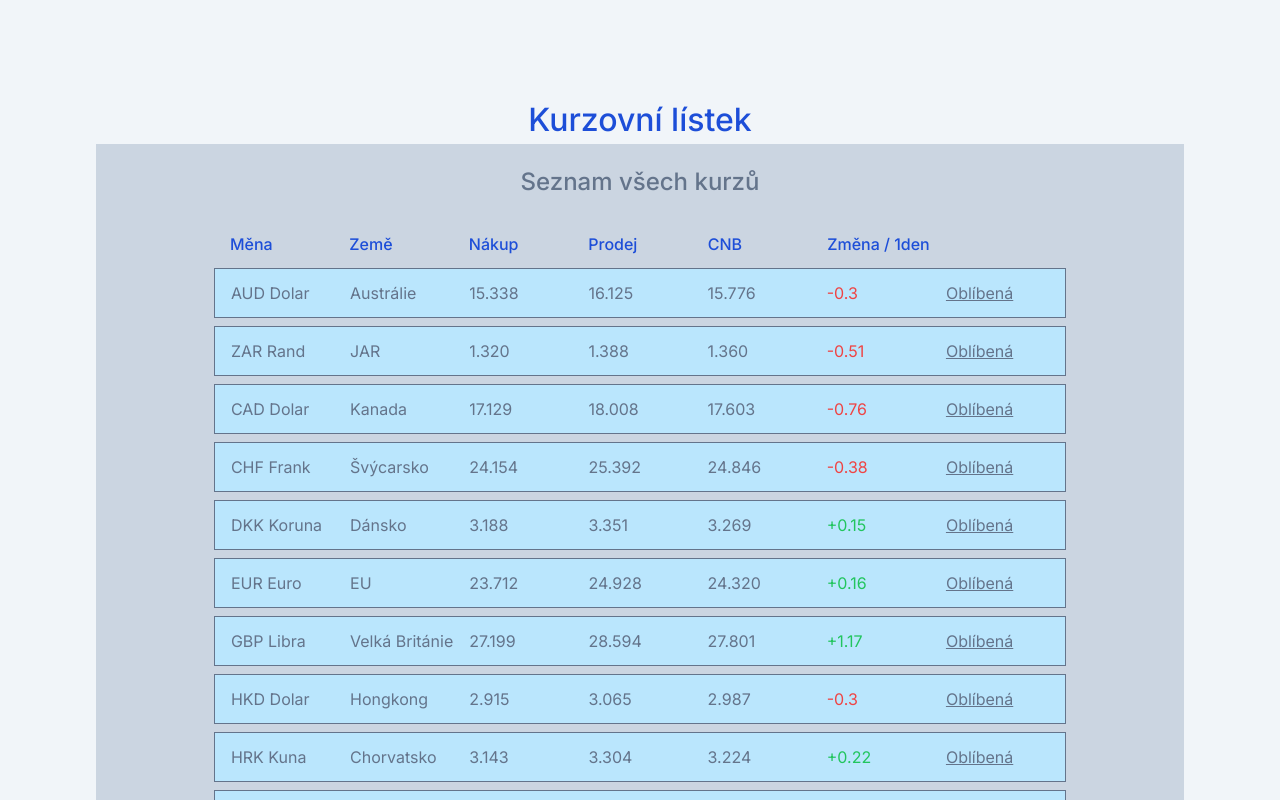
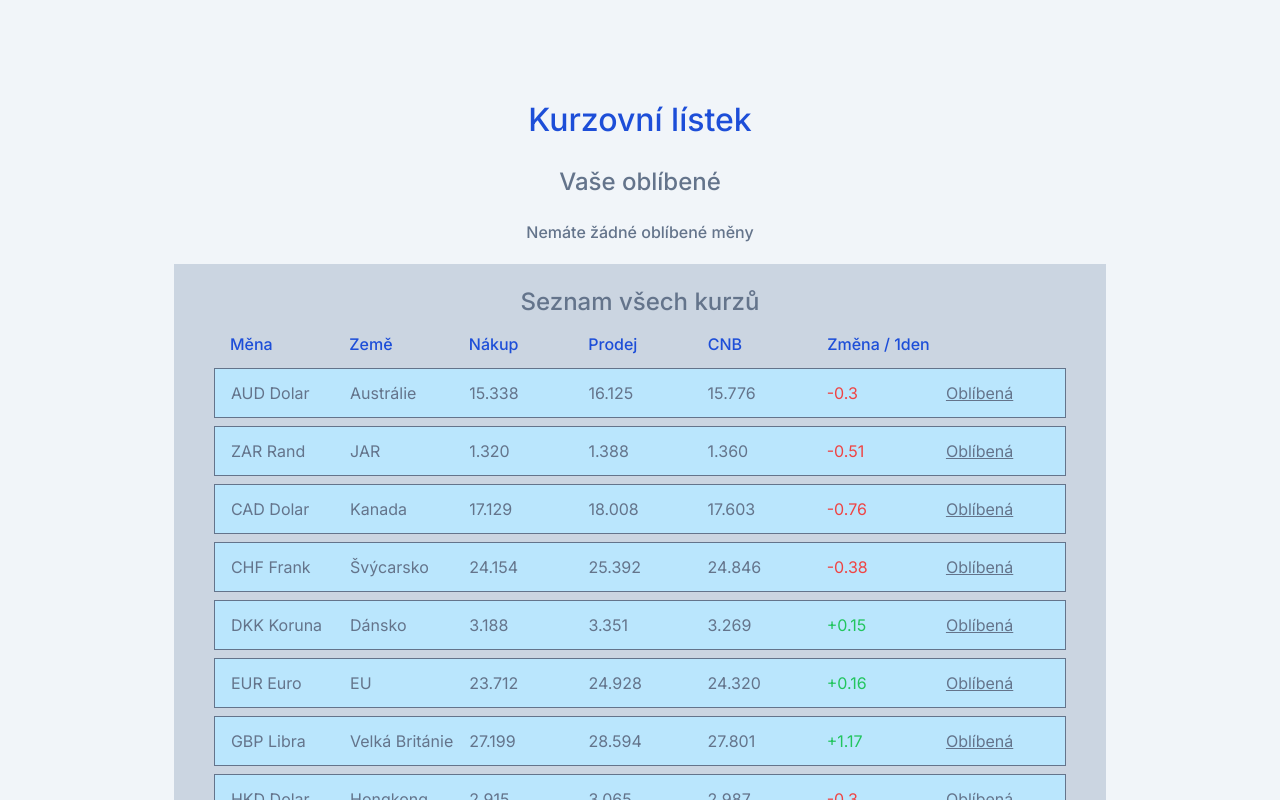
Before and after one commit to no-need-to-be-anonymous/exchange-list, a Next.js app: page / in a window 1280 px wide. Shown: the top 800 px of the page. Built offline with nearby package versions, Linux system fonts and the light colour scheme.

Commit message:
feat: user can add favorite currencies

```diff
--- a/src/app/CurrencyList.tsx
+++ b/src/app/CurrencyList.tsx
@@ -1,12 +1,34 @@
+'use client';
+
 import React from 'react';
-import { CurrencyTable } from '@/components/Table/Table';
+import { CurrencyTable } from '@/components/Table/CurrencyTable';
 import { currencies } from '@/data/currencies';
+import { Currency } from '@/types';
+import { FavoriteCurrencies } from './FavoriteCurrencies';
 
 export const CurrencyList = (): JSX.Element => {
+  const [favoriteCurrencies, setFavoriteCurrencies] = React.useState<string[]>([]);
+
+  const favoriteCurrencyDelete = (currencyCode: string) => {
+    setFavoriteCurrencies([...favoriteCurrencies.filter((item) => item !== currencyCode)]);
+  };
+
+  const favoriteCurrencyAdd = (currencyCode: string) => {
+    if (favoriteCurrencies.includes(currencyCode)) return;
+    setFavoriteCurrencies([...favoriteCurrencies, currencyCode]);
+  };
+
+  const currenciesList: Currency[] = currencies.map((item) => ({
+    ...item,
+    isFavorite: favoriteCurrencies.includes(item.shortName),
+  }));
+
+  const favoriteCurrenciesList: Currency[] = currenciesList.filter((item) => item.isFavorite);
+
   return (
-    <div className="bg-container-secondary w-full flex justify-center flex-col items-center gap-5 px-10 py-5">
-      <h2 className="text-typography-secondary">Seznam všech kurzů</h2>
-      <CurrencyTable data={currencies} />
+    <div className="w-full flex justify-center flex-col items-center gap-5 px-10 py-5">
+      <FavoriteCurrencies favoriteCurrencies={favoriteCurrenciesList} favoriteCurrencyDelete={favoriteCurrencyDelete} />
+      <CurrencyTable favoriteCurrencyAdd={favoriteCurrencyAdd} data={currenciesList} />
     </div>
   );
 };
--- /dev/null
+++ b/src/app/FavoriteCurrencies.tsx
@@ -0,0 +1,76 @@
+'use client';
+
+import { Table } from '@/components/Table/Table';
+import { Currency } from '@/types';
+import { formatNumber } from '@/utils/formatNumber';
+import { ColumnDef } from '@tanstack/react-table';
+import React, { useMemo } from 'react';
+
+interface FavoriteCurrenciesProps {
+  favoriteCurrencies: Currency[];
+  favoriteCurrencyDelete: (currency: string) => void;
+}
+
+export const FavoriteCurrencies = ({ favoriteCurrencies, favoriteCurrencyDelete }: FavoriteCurrenciesProps): JSX.Element => {
+  const columns = useMemo<ColumnDef<Currency, any>[]>(
+    () => [
+      {
+        header: 'Měna',
+        accessorFn: (row) => `${row.shortName} ${row.name}`,
+      },
+      {
+        header: 'Země',
+        accessorKey: 'country',
+      },
+      {
+        header: 'Nákup',
+        accessorKey: 'buy',
+        accessorFn: (row) => formatNumber(row.buy),
+      },
+      {
+        header: 'Prodej',
+        accessorFn: (row) => formatNumber(row.sell),
+      },
+      {
+        header: 'CNB',
+        accessorKey: 'cnb',
+        accessorFn: (row) => formatNumber(row.cnb),
+      },
+      {
+        header: 'Změna / 1den',
+        accessorKey: 'move',
+        cell: (currency) => {
+          const isNegative = Number(currency.getValue()) < 0;
+          const valueColor = isNegative ? 'text-red-500' : 'text-green-500';
+          const value = formatNumber(currency.getValue(), { signDisplay: 'always' });
+          return <span className={`${valueColor}`}>{value}</span>;
+        },
+      },
+      {
+        header: ' ',
+        cell: (currency) => {
+          return (
+            <button
+              onClick={() => favoriteCurrencyDelete(currency.row.original.shortName)}
+              className={'underline text-typography-secondary hover:text-typography-primary'}
+            >
+              Zrušit
+            </button>
+          );
+        },
+      },
+    ],
+    [favoriteCurrencyDelete]
+  );
+
+  return (
+    <>
+      <h2 className="text-typography-secondary">Vaše oblíbené</h2>
+      {favoriteCurrencies.length === 0 ? (
+        <div className="text-typography-secondary font-medium">Nemáte žádné oblíbené měny</div>
+      ) : (
+        <Table columns={columns} data={favoriteCurrencies} />
+      )}
+    </>
+  );
+};
--- /dev/null
+++ b/src/components/Table/CurrencyTable.tsx
@@ -0,0 +1,73 @@
+'use client';
+
+import { ColumnDef } from '@tanstack/react-table';
+import { Currency } from '@/types';
+import { useMemo } from 'react';
+import { formatNumber } from '@/utils/formatNumber';
+import { Table } from './Table';
+
+interface TableProps {
+  data: Currency[];
+  favoriteCurrencyAdd: (currency: string) => void;
+}
+
+export const CurrencyTable = ({ data, favoriteCurrencyAdd }: TableProps): JSX.Element => {
+  const columns = useMemo<ColumnDef<Currency, any>[]>(
+    () => [
+      {
+        header: 'Měna',
+        accessorFn: (row) => `${row.shortName} ${row.name}`,
+      },
+      {
+        header: 'Země',
+        accessorKey: 'country',
+      },
+      {
+        header: 'Nákup',
+        accessorKey: 'buy',
+        accessorFn: (row) => formatNumber(row.buy),
+      },
+      {
+        header: 'Prodej',
+        accessorFn: (row) => formatNumber(row.sell),
+      },
+      {
+        header: 'CNB',
+        accessorKey: 'cnb',
+        accessorFn: (row) => formatNumber(row.cnb),
+      },
+      {
+        header: 'Změna / 1den',
+        accessorKey: 'move',
+        cell: (currency) => {
+          const isNegative = Number(currency.getValue()) < 0;
+          const valueColor = isNegative ? 'text-red-500' : 'text-green-500';
+          const value = formatNumber(currency.getValue(), { signDisplay: 'always' });
+          return <span className={`${valueColor}`}>{value}</span>;
+        },
+      },
+      {
+        header: ' ',
+        cell: (currency) => {
+          if (currency.row.original.isFavorite) return null;
+          return (
+            <button
+              onClick={() => favoriteCurrencyAdd(currency.row.original.shortName)}
+              className={'underline text-typography-secondary hover:text-typography-primary'}
+            >
+              Oblíbená
+            </button>
+          );
+        },
+      },
+    ],
+    [favoriteCurrencyAdd]
+  );
+
+  return (
+    <div className="bg-container-secondary px-10 py-5">
+      <h2 className="text-typography-secondary text-center">Seznam všech kurzů</h2>
+      <Table columns={columns} data={data} />
+    </div>
+  );
+};
--- a/src/components/Table/Table.tsx
+++ b/src/components/Table/Table.tsx
@@ -1,59 +1,13 @@
-'use client';
-
+import { Currency } from '@/types';
 import { ColumnDef, flexRender, getCoreRowModel, getPaginationRowModel, useReactTable } from '@tanstack/react-table';
-import { Currency } from '@/types';
-import { useMemo } from 'react';
-import { formatNumber } from '@/utils/formatNumber';
+import React from 'react';
 
 interface TableProps {
   data: Currency[];
+  columns: ColumnDef<Currency, any>[];
 }
 
-export const CurrencyTable = ({ data }: TableProps): JSX.Element => {
-  const columns = useMemo<ColumnDef<Currency, any>[]>(
-    () => [
-      {
-        header: 'Měna',
-        accessorFn: (row) => `${row.shortName} ${row.name}`,
-      },
-      {
-        header: 'Země',
-        accessorKey: 'country',
-      },
-      {
-        header: 'Nákup',
-        accessorKey: 'buy',
-        accessorFn: (row) => formatNumber(row.buy),
-      },
-      {
-        header: 'Prodej',
-        accessorFn: (row) => formatNumber(row.sell),
-      },
-      {
-        header: 'CNB',
-        accessorKey: 'cnb',
-        accessorFn: (row) => formatNumber(row.cnb),
-      },
-      {
-        header: 'Změna / 1den',
-        accessorKey: 'move',
-        cell: (currency) => {
-          const isNegative = Number(currency.getValue()) < 0;
-          const valueColor = isNegative ? 'text-red-500' : 'text-green-500';
-          const value = formatNumber(currency.getValue(), { signDisplay: 'always' });
-          return <span className={`${valueColor}`}>{value}</span>;
-        },
-      },
-      {
-        header: ' ',
-        cell: () => {
-          return <button className={'underline text-typography-secondary hover:text-typography-primary'}>Oblíbená</button>;
-        },
-      },
-    ],
-    []
-  );
-
+export const Table = ({ columns, data }: TableProps): JSX.Element => {
   const { getHeaderGroups, getRowModel } = useReactTable<Currency>({
     columns,
     data,
@@ -82,9 +36,9 @@ export const CurrencyTable = ({ data }: TableProps): JSX.Element => {
         {getRowModel().rows.map((row, index) => {
           return (
             <div key={index} className={`${rowClass} border-1 border-typography-secondary bg-container-tertiary`}>
-              {row.getVisibleCells().map((cell, index) => {
+              {row.getVisibleCells().map((cell) => {
                 return (
-                  <div key={index} className={'text-typography-secondary'}>
+                  <div key={cell.row.original.shortName} className={'text-typography-secondary'}>
                     {flexRender(cell.column.columnDef.cell, cell.getContext())}
                   </div>
                 );
--- a/src/components/Table/index.tsx
+++ b/src/components/Table/index.tsx
@@ -1 +1 @@
-export { CurrencyTable } from './Table';
+export { CurrencyTable } from './CurrencyTable';
--- a/src/data/currencies.ts
+++ b/src/data/currencies.ts
@@ -1,6 +1,6 @@
-import { Currency } from '@/types';
+import { CurrencyAPI } from '@/types';
 
-export const currencies: Currency[] = [
+export const currencies: CurrencyAPI[] = [
   {
     shortName: 'AUD',
     name: 'Dolar',
```
Also changed, not shown: src/types/index.ts (+11 -0 lines), src/utils/transformCurrencies.ts (added, +7 -0 lines).
